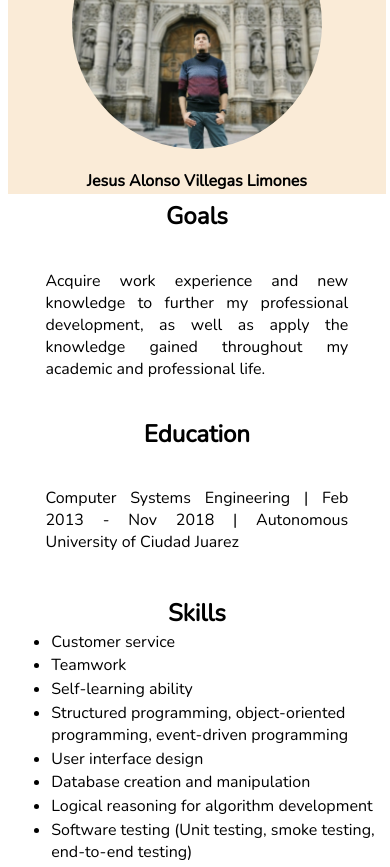
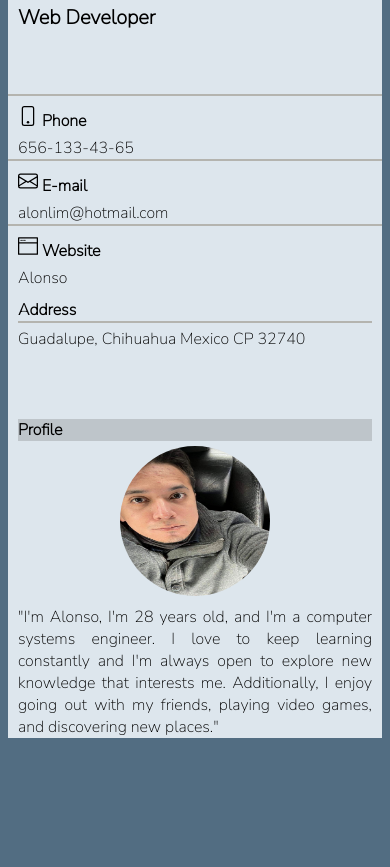
Before and after one commit to Alolii/html-portfolio, a plain HTML site: page my-career.html in a window 390 px wide. Shown: the part 134-1001 px from the top of the page. After the commit the page ends 920 px from the top, so only its background shows below. Drawn offline with nearby package versions, Linux system fonts and the light colour scheme.

Commit message:
Add files via upload

```diff
--- /dev/null
+++ b/assets/CSS/estilos-career.css
@@ -0,0 +1,212 @@
+
+body{
+    background-color: #526D82;
+}
+
+/*HEADER*/
+
+.grid-container-header{
+    display: grid;
+    width: 100%;
+    grid-template-areas: ". myname myname myname myname ."
+                         ". occupation phone email website .";
+    /*gap: 10px;*/
+    grid-template-columns: 1fr 1fr 1fr 1fr 1fr 1fr;
+    grid-template-rows: 120px 100px;
+    font-family: 'Nunito Sans', sans-serif;
+}
+
+
+.header-myname{
+    grid-area: myname;
+    font-size: 40px;
+    font-weight: bolder;
+    display: flex;
+    align-items: flex-end;
+    padding-bottom: 10px;
+    padding-left: 10px;
+    background-color: #DDE6ED;
+}
+
+p{
+    margin: 0;
+}
+
+h4{
+    margin-top: 0;
+    margin-bottom: 5px;
+    font-weight: bold;
+}
+
+a{
+    text-decoration: none;
+    color: black;
+}
+
+.header-occupation{
+    grid-area: occupation;
+    font-size: 20px;
+    font-weight: bold;
+    padding-top: 10px;
+    padding-left: 10px;
+    background-color: #DDE6ED;
+}
+
+.header-phone{
+    grid-area: phone;
+    border-top: 2px solid rgb(180, 180, 175);
+    padding-top: 10px;
+    padding-left: 10px;
+    background-color: #DDE6ED;
+}
+
+.header-email{
+    grid-area: email;
+    border-top: 2px solid rgb(180, 180, 175);
+    padding-top: 10px;
+    padding-left: 10px;
+    background-color: #DDE6ED;
+}
+
+.header-website{
+    grid-area: website;
+    border-top: 2px solid rgb(180, 180, 175);
+    padding-top: 10px;
+    padding-left: 10px;
+    background-color: #DDE6ED;
+}
+
+/*PROFILE*/
+
+.grid-container-profile{
+    display: grid;
+    width: 100%;
+    grid-template-areas: ". address picture description description .";
+    /*gap: 10px;*/
+    grid-template-columns: 1fr 1fr 1fr 1fr 1fr 1fr;
+    grid-template-rows: 250px;
+    font-family: 'Nunito Sans', sans-serif;
+    padding-bottom: 40px;
+}
+
+.profile-address{
+    grid-area: address;
+    padding-left: 10px;
+    padding-top: 10px;
+    padding-right: 10px;
+    background-color: #DDE6ED;
+}
+
+.profile-address h4{
+    border-bottom: 2px solid rgb(180, 180, 175);
+}
+
+.profile-picture{
+    grid-area: picture;
+    padding-left: 10px;
+    padding-top: 10px;
+    padding-right: 10px;
+    background-color: #DDE6ED;
+    display: flex;
+    flex-direction: column;
+}
+
+.profile-picture img{
+    height: 200px;
+    width: 200px;
+    border-radius: 50%;
+    align-self: center;
+}
+
+.profile-picture > h4{
+    background-color: #bec5ca;
+}
+
+.profile-description{
+    grid-area: description;
+    padding-left: 10px;
+    padding-top: 10px;
+    padding-right: 10px;
+    display: flex;
+    justify-content: space-around;
+    align-items: center;
+    background-color: #DDE6ED;
+}
+
+.profile-description p{
+    text-align: justify;
+}
+
+@media (max-width: 1074px) {
+    .grid-container-header{
+        display: grid;
+        width: 100%;
+        grid-template-areas: ". myname myname myname myname ."
+                             ". occupation phone email website .";
+        /*gap: 10px;*/
+        grid-template-columns: 0.5fr 1fr 1fr 1fr 1fr 0.5fr;
+        grid-template-rows: 120px 100px;
+        font-family: 'Nunito Sans', sans-serif;
+    }
+
+    .grid-container-profile{
+        display: grid;
+        width: 100%;
+        grid-template-areas: ". address picture description description .";
+        grid-template-columns: 0.5fr 1fr 1fr 1fr 1fr 0.5fr;
+    }
+
+    .profile-picture img{
+        height: 150px;
+        width: 150px;
+        border-radius: 50%;
+    }
+}
+
+@media (max-width: 875px) {
+    .grid-container-header{
+        display: grid;
+        width: 100%;
+        grid-template-areas: "myname myname myname myname"
+                             "occupation phone email website";
+        /*gap: 10px;*/
+        grid-template-columns: 1fr 1fr 1fr 1fr;
+        grid-template-rows: 120px 100px;
+        font-family: 'Nunito Sans', sans-serif;
+    }
+
+    .grid-container-profile{
+        display: grid;
+        width: 100%;
+        grid-template-areas: "address picture description description";
+        grid-template-columns: 1fr 1fr 1fr 1fr;
+    }
+}
+
+@media (max-width: 665px) {
+    .grid-container-header{
+        display: grid;
+        width: 100%;
+        grid-template-areas: "myname"
+                             "occupation"
+                             "phone"
+                             "email"
+                             "website";
+        /*gap: 10px;*/
+        grid-template-columns: 1fr;
+        grid-template-rows: 120px 100px;
+        font-family: 'Nunito Sans', sans-serif;
+    }
+
+    .header-myname{
+        font-size: 30px;
+    }
+
+    .grid-container-profile{
+        display: grid;
+        width: 100%;
+        grid-template-areas: "address" "picture" "description" "description";
+        grid-template-columns: 1fr;
+        grid-template-rows: 120px;
+    }
+}
--- a/my-career.html
+++ b/my-career.html
@@ -4,51 +4,52 @@
     <meta charset="UTF-8">
     <meta http-equiv="X-UA-Compatible" content="IE=edge">
     <meta name="viewport" content="width=device-width, initial-scale=1.0">
-    <link rel="stylesheet" href="./CSS/estilos-career.css">
+    <link rel="stylesheet" href="./assets/CSS/estilos-career.css">
     <link rel="preconnect" href="https://fonts.googleapis.com">
     <link rel="preconnect" href="https://fonts.gstatic.com" crossorigin>
-    <link href="https://fonts.googleapis.com/css2?family=Nunito:wght@200&display=swap" rel="stylesheet">
+    <link href="https://fonts.googleapis.com/css2?family=Nunito+Sans:wght@200&display=swap" rel="stylesheet">
     <title>My Career</title>
 </head>
 <body>
-    <div class="grid-container">
-        <div class="item-leftup">
-            <a href="./index.html">Home</a>
-            <img src="./img/Profile_picture.jpg" alt="">
-            <h4>Jesus Alonso Villegas Limones</h4>
+
+    <div class="grid-container-header">
+        <div class="header-myname">
+            <p>Jesus Alonso Villegas Limones</p>
         </div>
-        <div class="item-rightup">
-            <h2>Goals</h2>
-            <p>Acquire work experience and new knowledge to further my professional development,
-            as well as apply the knowledge gained throughout my academic and professional life.</p>
-            <h2>Education</h2>
-            <p>Computer Systems Engineering | Feb 2013 - Nov 2018 | Autonomous University of Ciudad Juarez</p>
+        <div class="header-occupation">
+            <p>Web Developer</p>
         </div>
-        <div class="item-leftdown">
-            <h2>Skills</h2>
-            <ul>
-                <li>Customer service</li>
-                <li>Teamwork</li>
-                <li>Self-learning ability</li>
-                <li>Structured programming, object-oriented programming, event-driven programming</li>
-                <li>User interface design</li>
-                <li>Database creation and manipulation</li>
-                <li>Logical reasoning for algorithm development</li>
-                <li>Software testing (Unit testing, smoke testing, end-to-end testing)</li>
-            </ul>
+        <div class="header-phone">
+            <h4><img src="./assets/img/phone.svg" alt="Your SVG" height="20px"> Phone</h4>
+            <p>656-133-43-65</p>
         </div>
-        <div class="item-rightdown">
-            <h2>Experience</h2>
-            <h3>Developer | Aduanasoft | Feb 2019 - Current Work</h3>
-            <ul>
-                <li>Creation of time analysis for programming projects.</li>
-                <li>Development and maintenance of desktop applications for logistics companies using WinDev and Clarion development software.</li>
-                <li>Development and maintenance of web applications for logistics companies using WebDev and ASP development software.</li>
-                <li>Development of mobile applications (Android) for logistics companies using WinDev Mobile development software.</li>
-                <li>Creation and Design of databases for logistics projects using SQL Server.</li>
-                <li>Testing of developed systems through manual testing (Unit testing, smoke testing, end-to-end testing).</li>
-                <li>Development of automated tests for web-based systems using Selenium in the Eclipse IDE.</li>
-            </ul>
+        <div class="header-email">
+            <h4><img src="./assets/img/envelope.svg" alt="Your SVG" height="20px"> E-mail</h4>
+            <p>alonlim@hotmail.com</p>
+        </div>
+        <div class="header-website">
+            <h4><img src="./assets/img/window-fullscreen.svg" alt="Your SVG" height="20px"> Website</h4>
+            <p><a href="./index.html">Alonso</a></p>
+        </div>
+    </div>
+
+    <div class="grid-container-profile">
+        <div class="profile-address">
+            <h4>Address</h4>
+            <p>Guadalupe, Chihuahua Mexico CP 32740</p>
+        </div>
+        <div class="profile-picture">
+            <h4>Profile</h4>
+            <img src="./assets/img/profile.jpg" alt="Foto de perfil" height="90px">
+        </div>
+        <div class="profile-description">
+            <p>
+                "I'm Alonso, I'm 28 years old, and I'm a computer systems engineer.
+                I love to keep learning constantly and I'm always open to explore
+                new knowledge that interests me. Additionally,
+                I enjoy going out with my friends, playing video games,
+                and discovering new places."
+            </p>
         </div>
     </div>
 </body>
```
Also changed, not shown: index.html (+1 -1 lines), assets/img/envelope.svg (added), assets/img/phone.svg (added), assets/img/profile.jpg (added), assets/img/window-fullscreen.svg (added).
